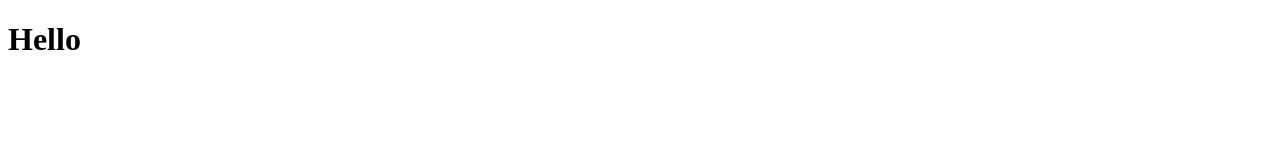
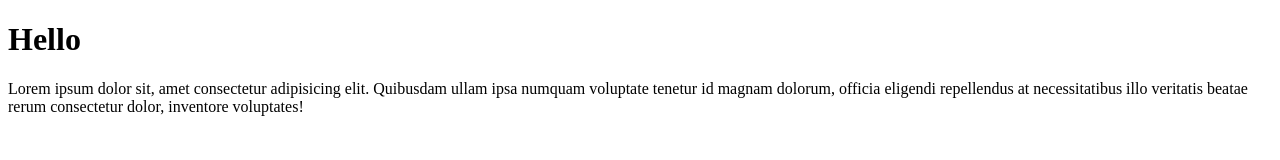
Before and after one commit to tjstalcup/git-and-github-sep-6-18, a plain HTML site: page index.html in a window 1280 px wide. Drawn offline with Linux system fonts and the light colour scheme.

Commit message:
added lorem

```diff
--- a/index.html
+++ b/index.html
@@ -8,5 +8,7 @@
 </head>
 <body>
     <h1>Hello</h1>
+    <p>Lorem ipsum dolor sit, amet consectetur adipisicing elit. Quibusdam ullam ipsa numquam voluptate tenetur id magnam dolorum, officia eligendi repellendus at necessitatibus illo veritatis beatae rerum consectetur dolor, inventore voluptates!</p>
+
 </body>
 </html>
```
